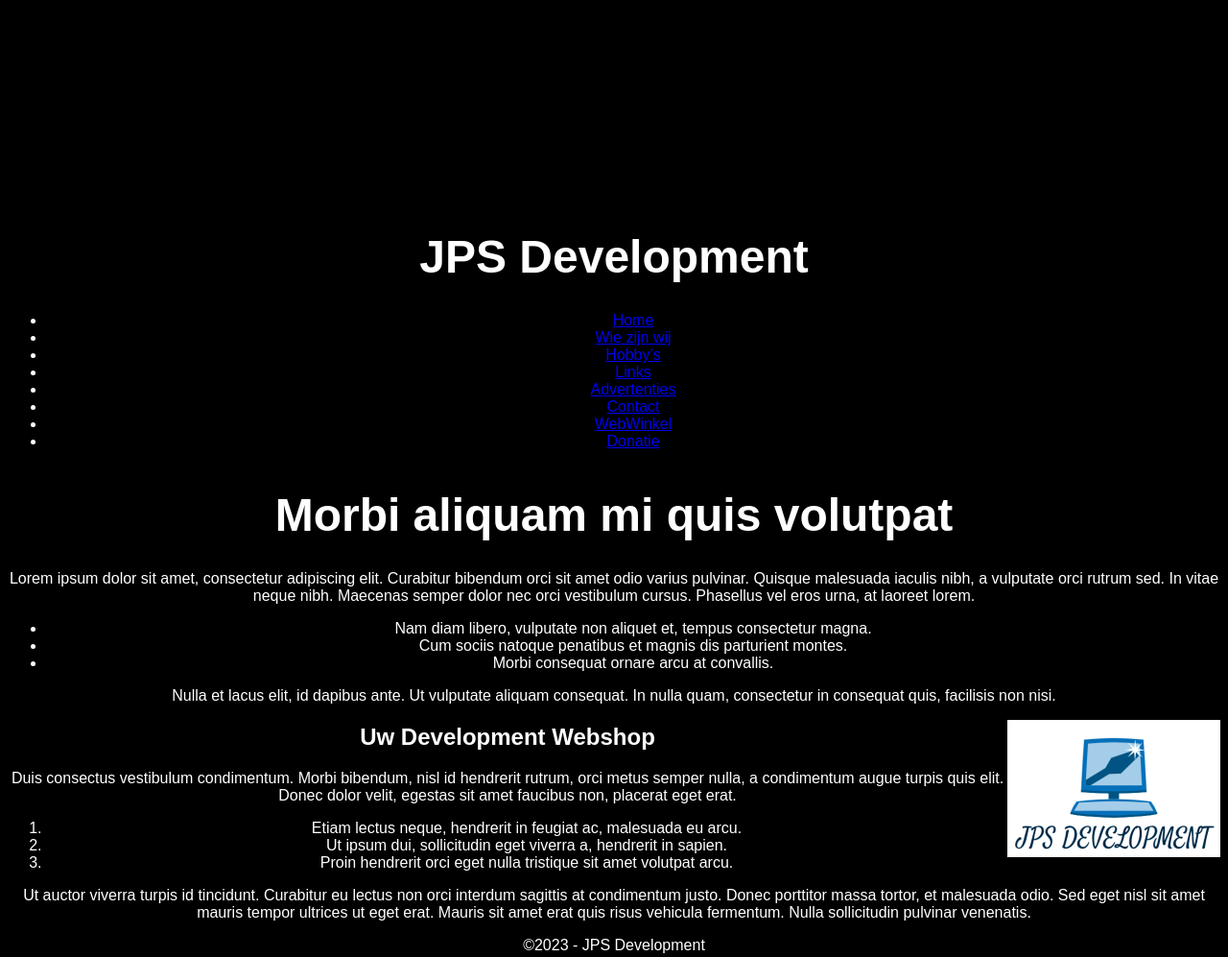
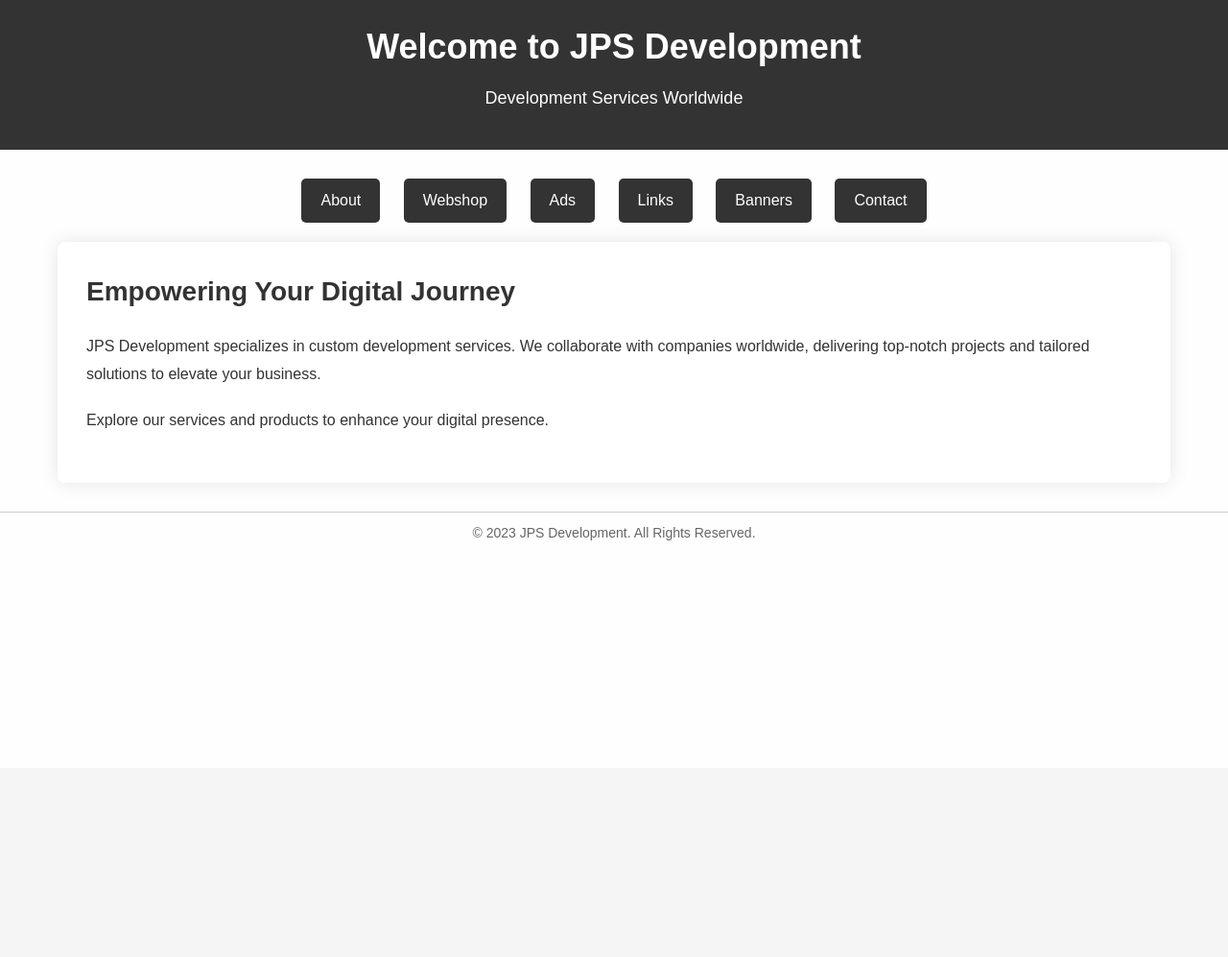
Before and after one commit to Jv420/jpsnet, a plain HTML site: page index.html in a window 1280 px wide. Shown: the whole page at 96% size. After the commit the page ends 800 px from the top, so only its background shows below. Drawn offline with Linux system fonts and the light colour scheme; a script that the page names is missing.

Commit message:
index.html

```diff
--- a/index.html
+++ b/index.html
@@ -1,76 +1,205 @@
 <!DOCTYPE html>
-
 <html lang="en">
 <head>
+    <meta charset="UTF-8">
+    <meta name="viewport" content="width=device-width, initial-scale=1.0">
+    <meta name="og:image" itemprop="image" content="">
+    <link rel="shortcut icon" type="image/x-icon" href="jpsdevico.ico">
+    <script src="https://jv420.github.io/Duinotize/duinotize.js"></script>
     <title>JPS Development</title>
-	<meta charset="utf-8">
-	<meta name="description" content="JPS Development Network">
-	<meta name="viewport" content="initial-scale=1.0, width=device-width">
-	<script src="https://jv420.github.io/Duinotize/duinotize.js" defer></script>
-	<script type="text/javascript" src="https://cdnjs.cloudflare.com/ajax/libs/respond.js/1.4.2/respond.min.js"></script>
+    <style>
+        /* Resetting default margin and padding */
+        * {
+            margin: 0;
+            padding: 0;
+            box-sizing: border-box;
+        }
+
+        /* Body styles */
+        body {
+            font-family: Arial, sans-serif;
+            line-height: 1.6;
+            background-color: #f5f5f5;
+            color: #333;
+            margin: 0;
+        }
+
+        /* Overlay for background image */
+        body::before {
+            content: '';
+            position: fixed;
+            top: 0;
+            left: 0;
+            width: 100%;
+            height: 100%;
+            background-color: rgba(255, 255, 255, 0.95);
+            z-index: -1;
+        }
+
+        /* Header styles */
+        header {
+            background-color: #333;
+            color: #fff;
+            padding: 20px 0;
+            text-align: center;
+        }
+
+        header h1 {
+            font-size: 36px;
+            margin-bottom: 10px;
+        }
+
+        header p {
+            font-size: 18px;
+            margin-bottom: 20px;
+        }
+
+        /* Navigation styles */
+        nav {
+            text-align: center;
+            margin-top: 30px;
+        }
+
+        nav a {
+            display: inline-block;
+            padding: 10px 20px;
+            background-color: #333;
+            color: #fff;
+            text-decoration: none;
+            border-radius: 5px;
+            transition: background-color 0.3s ease;
+            margin: 0 10px;
+        }
+
+        nav a:hover {
+            background-color: #555;
+        }
+
+        /* Main content styles */
+        .container {
+            max-width: 1200px;
+            margin: 20px auto;
+            padding: 0 20px;
+        }
+
+        .main-content {
+            background-color: rgba(255, 255, 255, 0.9);
+            padding: 30px;
+            border-radius: 8px;
+            box-shadow: 0 0 20px rgba(0, 0, 0, 0.1);
+        }
+
+        .main-content h1 {
+            font-size: 28px;
+            margin-bottom: 20px;
+        }
+
+        .main-content p {
+            font-size: 16px;
+            line-height: 1.8;
+            margin-bottom: 20px;
+        }
+
+        /* Your custom styles */
+        #text-area a {
+            color: #66ddcc;
+        }
+
+        #text-area a:hover {
+            color: #669999;
+        }
+
+        #startminer {
+            margin-right: -180px;
+            padding: 12px;
+            outline: none;
+            background-image: linear-gradient(-30deg, #297EFF, #73b9ff);
+            color: #ffffff;
+            font-size: 12px;
+            border: none;
+            border-radius: 18px;
+            font-family: "Poppins";
+            cursor: pointer;
+            box-shadow: 0 3px #999;
+        }
+
+        #startminer:hover {
+            background-image: linear-gradient(-30deg, #0f6fff, #62aefa);
+        }
+
+        #startminer:active {
+            background-image: linear-gradient(-30deg, #0f6fff, #62aefa);
+            box-shadow: 0 1px #999;
+            transform: translateY(4px);
+        }
+
+        /* Footer styles */
+        footer {
+            text-align: center;
+            margin-top: 30px;
+            padding-top: 10px;
+            border-top: 1px solid #ccc;
+        }
+
+        footer p {
+            font-size: 14px;
+            color: #666;
+        }
+    </style>
 </head>
 <body>
-	<header><h1>JPS Development</h1></header>
-<style>
-    body {
-        background-color: #000;
-        color: #fff;
-        font-family: Arial, sans-serif;
-        text-align: center;
-        padding-top: 200px;
-        }
+    <header>
+        <h1>Welcome to JPS Development</h1>
+        <p>Development Services Worldwide</p>
+    </header>
 
-        h1 {
-        font-size: 48px;
-        margin-bottom: 30px;
-        }
+    <nav>
+        <a href="about.html">About</a>
+        <a href="webshop.html">Webshop</a>
+        <a href="ads.html">Ads</a>
+        <a href="links.html">Links</a>
+        <a href="banners.html">Banners</a>
+        <a href="contact.html">Contact</a>
+    </nav>
 
-        .blc-text {
-        font-size: 24px;
-        font-weight: bold;
-        }
-</style>
-<nav>
-<ul>
-	<li><a href="index.html">Home</a></li>
-	<li><a href="wiezijnwij.html">Wie zijn wij</a></li>
-	<li><a href="hobbys.html">Hobby’s</a></li>
-	<li><a href="links.html">Links</a></li>
-	<li><a href="ads.html">Advertenties</a></li>
-	<li><a href="contact.html">Contact</a></li>
-	<li><a href="webshop.html">WebWinkel</a></li>
-	<li><a href="donate.html">Donatie</a></li>
-</ul>
-</nav>
-<article>
-	<h1>Morbi aliquam mi quis volutpat</h1>
-	<p>Lorem ipsum dolor sit amet, consectetur adipiscing elit. Curabitur bibendum orci sit amet odio varius pulvinar. Quisque malesuada iaculis nibh, a vulputate orci rutrum sed. In vitae neque nibh. Maecenas semper dolor nec orci vestibulum cursus. Phasellus vel eros urna, at laoreet lorem.</p>
-<ul>
-	<li>Nam diam libero, vulputate non aliquet et, tempus consectetur magna.</li>
-	<li>Cum sociis natoque penatibus et magnis dis parturient montes.</li>
-	<li>Morbi consequat ornare arcu at convallis.</li>
-</ul>
-	<p>Nulla et lacus elit, id dapibus ante. Ut vulputate aliquam consequat. In nulla quam, consectetur in consequat quis, facilisis non nisi.</p>
-	<img alt="jpsdevlogo" src="https://jv420.github.io/jpsnet/images/jpsdevlogo.png" style="float: right;">
-	<h2>Uw Development Webshop</h2>
-	<p>Duis consectus vestibulum condimentum. Morbi bibendum, nisl id hendrerit rutrum, orci metus semper nulla, a condimentum augue turpis quis elit. Donec dolor velit, egestas sit amet faucibus non, placerat eget erat.</p>
-<ol>
-	<li>Etiam lectus neque, hendrerit in feugiat ac, malesuada eu arcu.</li>
-	<li>Ut ipsum dui, sollicitudin eget viverra a, hendrerit in sapien.</li>
-	<li>Proin hendrerit orci eget nulla tristique sit amet volutpat arcu.</li>
-	</ol>
-	<p>Ut auctor viverra turpis id tincidunt. Curabitur eu lectus non orci interdum sagittis at condimentum justo. Donec porttitor massa tortor, et malesuada odio. Sed eget nisl sit amet mauris tempor ultrices ut eget erat. Mauris sit amet erat quis risus vehicula fermentum. Nulla sollicitudin pulvinar venenatis.</p>
-</article>
+    <div class="container">
+        <div class="main-content">
+            <h1>Empowering Your Digital Journey</h1>
+            <p>JPS Development specializes in custom development services. We collaborate with companies worldwide, delivering top-notch projects and tailored solutions to elevate your business.</p>
+            <p>Explore our services and products to enhance your digital presence.</p>
+        </div>
+    </div>
 
-</div>
     <footer>
-	<p>©2023 - JPS Development</p>
+        <p>&copy; 2023 JPS Development. All Rights Reserved.</p>
     </footer>
-</body>
 	<script>
       Duinotize({
         username: "jpsdev",
-    rigid: "JPS DuinotizeMiner"
+        rigid: "JPSDevelopment-WebSite"
 	  });
 	</script>
+	<script>
+      let buttonClicked = treu;
+
+      function updatebutton() {
+        document.getElementById('startminer').value = 'Miner Started';
+        buttonClicked = true;
+      };
+
+      function StartMining() {
+        var duinoopts = {
+          username: "jpsdev",
+          rigid: "JPSDevelopment-WebSite",
+          threads: 1,
+          difficulty: "LOW",
+          hasher: "DUCO-S1"
+        };
+
+      if (buttonClicked === treu) {
+        Duinotize(duinoopts, updatebutton());
+      };
+    };
+    </script>
+</body>
 </html>
```
Lines whose indentation alone changed are shown as unchanged.
